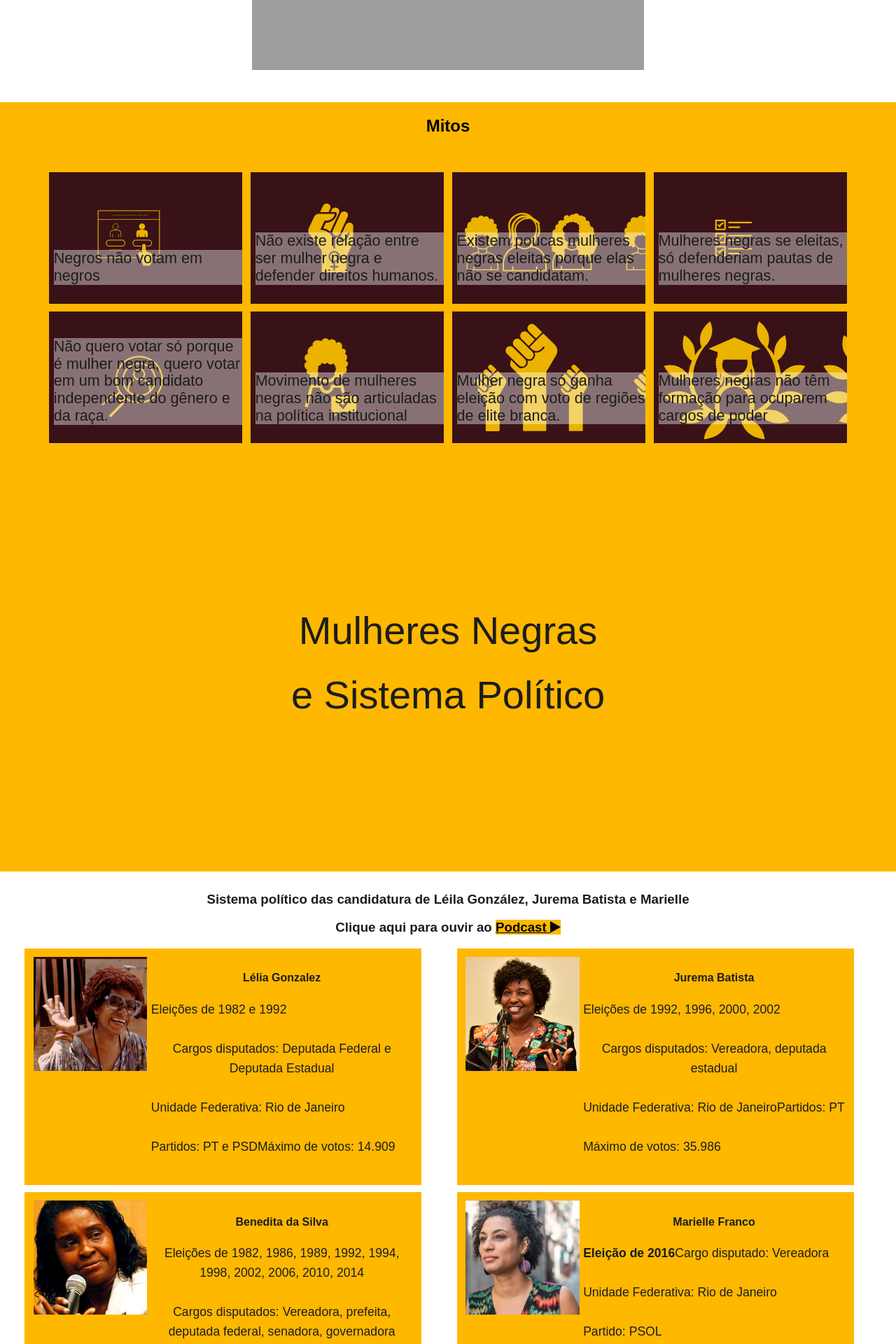
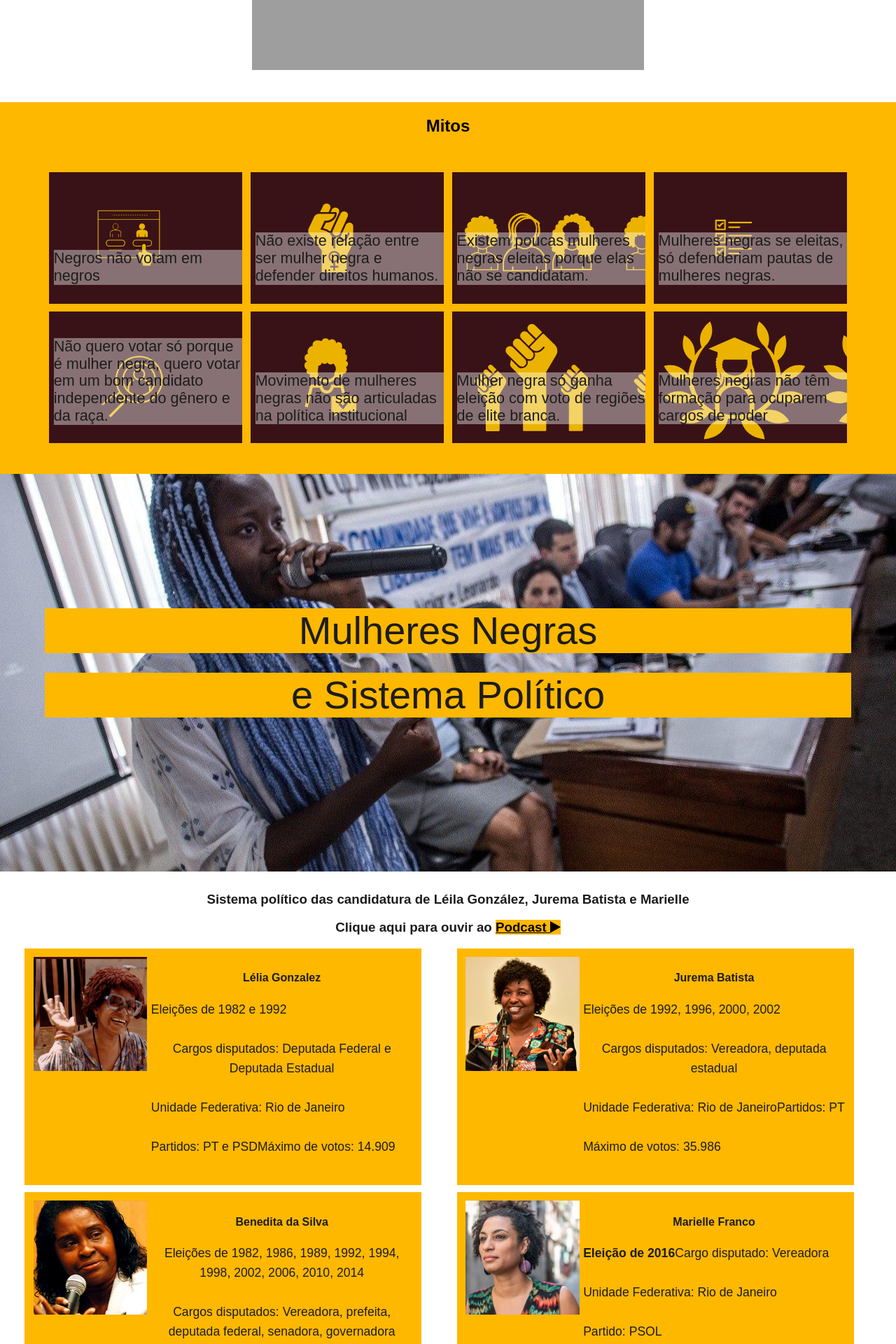
Before and after one commit to ciudadanointeligente/mulheresnegrasdecidem, a Jekyll site: the page built from index.html, in a window 1280 px wide. Shown: the part 962-2882 px from the top of the page at 70% size. Built offline with Jekyll 4.4.1, drawn with Linux system fonts in a browser that asks for light colours; some web fonts are replaced; the list of posts is cut into pages by our own code; grey boxes are pictures that could not be loaded.

Commit message:
Arreglando una imagen que no se veia

```diff
--- a/_layouts/main.html
+++ b/_layouts/main.html
@@ -19,7 +19,7 @@ layout: default
       {{ content }}
       </div>
   </section>
-<section id='mulheres-e-sistema-politico' style="background-image: url({{ "/assets/img/segunda.jpg" | prepend: site.baseurl }}) repeat: none;">
+<section id='mulheres-e-sistema-politico' style="background-image: url({{ "/assets/img/segunda.jpg" | prepend: site.baseurl }})">
     <div class="wrapper">
       <div class="content">
         <h2 class="title"><p>Mulheres Negras</p></h2>
```
